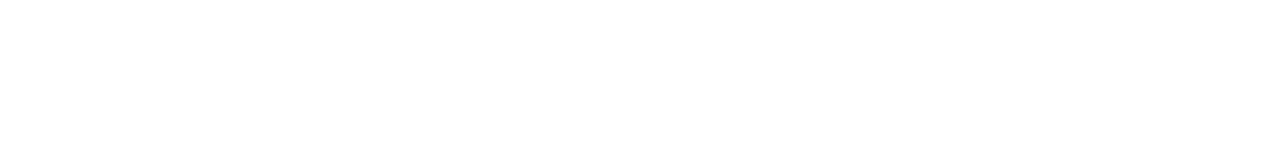
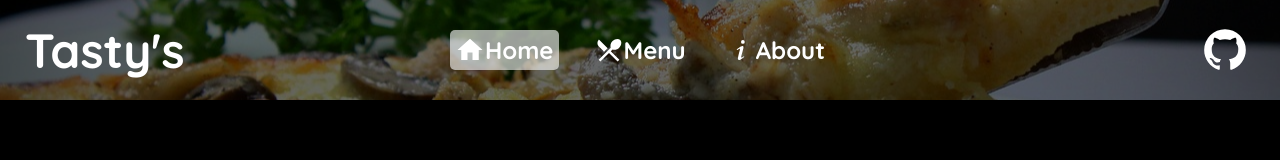
Before and after one commit to jnDhruv/odin-restaurant-page, a website built with webpack: page src/template.html in a window 1280 px wide. Built offline with nearby package versions, Linux system fonts and the light colour scheme.

Commit message:
Setup image configurations + create header

```diff
--- a/package.json
+++ b/package.json
@@ -1,6 +1,7 @@
 {
   "devDependencies": {
     "css-loader": "^7.1.2",
+    "html-loader": "^5.1.0",
     "html-webpack-plugin": "^5.6.3",
     "style-loader": "^4.0.0",
     "webpack": "^5.97.1",
--- a/src/styles/layout.css
+++ b/src/styles/layout.css
@@ -2,7 +2,98 @@
     box-sizing: border-box;
 }
 
-body {
+/* reset */
+body,
+h1 {
     margin: 0;
     padding: 0;
 }
+
+body {
+    font-family: Quicksand;
+    display: grid;
+    grid-template-rows: 100px 1fr;
+    background-color: black;
+}
+
+header {
+    display: grid;
+    grid-template-columns: 200px 1fr 200px;
+    align-items: center;
+
+    padding: 0 25px;
+
+    & h1 {
+        font-size: 3rem;
+    }
+
+    color: white;
+    user-select: none;
+}
+
+header::before {
+    content: "";
+    background: url('../imgs/headerBG.jpg') no-repeat center;
+    background-size: cover;
+    position: absolute;
+    z-index: -1;
+    top: 0;
+    left: 0;
+    width: 100%;
+    height: 100px;
+
+    background-color: white;
+    opacity: 0.4;
+}
+
+.nav {
+    display: flex;
+    align-items: center;
+    justify-content: center;
+}
+
+.nav-button {
+    display: flex;
+    align-items: center;
+
+    padding: 5px;
+    border-radius: 5px;
+    background-color: transparent;
+    border: none;
+
+    cursor: pointer;
+    transition: background-color 0.25s;
+
+    & div {
+        font-weight: bold;
+        font-size: 1.5rem;
+        font-family: Quicksand;
+
+        color: white;
+    }
+
+    &+.nav-button {
+        margin-left: 30px;
+    }
+
+    &:hover {
+        background-color: rgba(255, 255, 255, 0.5);
+    }
+}
+
+.selected {
+    background-color: rgba(255, 255, 255, 0.6);
+}
+
+.icon {
+    width: 30px;
+    height: 30px;
+}
+
+.github {
+    justify-self: right;
+
+    & img {
+        width: 50px;
+    }
+}
--- a/src/template.html
+++ b/src/template.html
@@ -1,11 +1,50 @@
 <!DOCTYPE html>
 <html lang="en">
+
 <head>
     <meta charset="UTF-8">
     <meta name="viewport" content="width=device-width, initial-scale=1.0">
     <title>Document</title>
+
+    <link rel="preconnect" href="https://fonts.googleapis.com">
+    <link rel="preconnect" href="https://fonts.gstatic.com" crossorigin>
+    <link href="https://fonts.googleapis.com/css2?family=Quicksand:wght@300..700&display=swap" rel="stylesheet">
 </head>
+
 <body>
+    <header>
+        <div class="logo">
+            <h1>Tasty's</h1>
+        </div>
+        <div class="nav">
+            <button class="nav-button selected">
+                <div class="icon">
+                    <img src="imgs/home.svg" alt="Home">
+                </div>
+                <div>Home</div>
+            </button>
+            <button class="nav-button">
+                <div class="icon">
+                    <img src="imgs/menu.svg" alt="Menu">
+                </div>
+                <div>Menu</div>
+            </button>
+            <button class="nav-button">
+                <div class="icon">
+                    <img src="imgs/about.svg" alt="About">
+                </div>
+                <div>About</div>
+            </button>
+        </div>
+        <div class="github">
+            <button class="nav-button">
+                <img src="imgs/github.svg" alt="Github">
+            </button>
+        </div>
+    </header>
+    <div class="content">
 
+    </div>
 </body>
+
 </html>
--- a/webpack.config.js
+++ b/webpack.config.js
@@ -24,6 +24,10 @@
                 test: /\.css$/i,
                 use: ["style-loader", "css-loader"],
             },
+            {
+                test: /\.html$/i,
+                loader: "html-loader",
+            },
         ],
     },
 };
```
Also changed, not shown: src/imgs/about.svg (added), src/imgs/github.svg (added), src/imgs/headerBG.jpg (added), src/imgs/home.svg (added), src/imgs/menu.svg (added), 1 other file.
